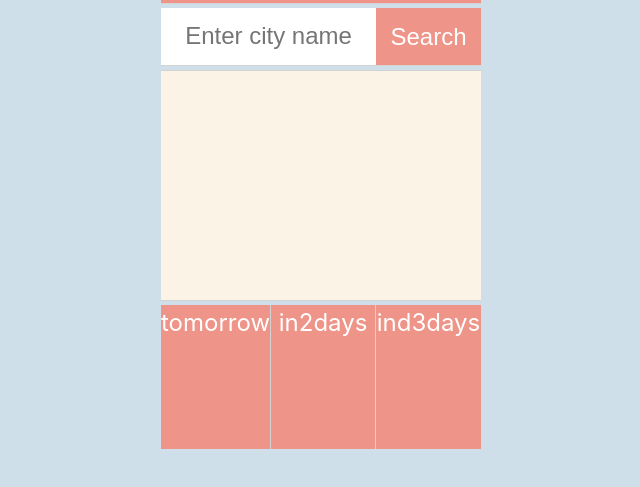
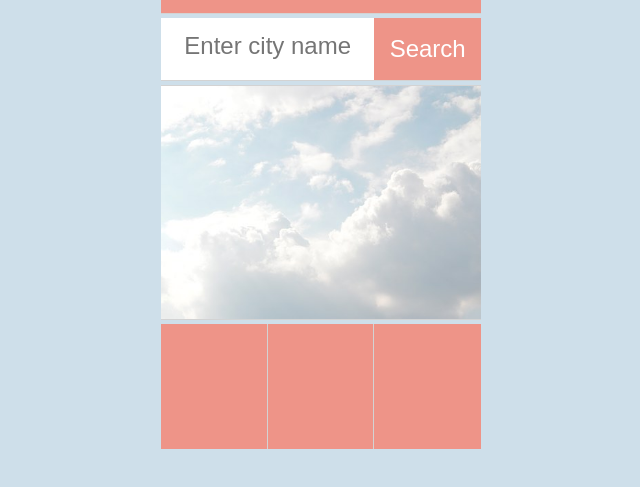
Before and after one commit to mecies/weather-app, a website: page index.html in a window 1280 px wide. Shown: the part 231-718 px from the top of the page, without its empty margins (319-959 px from the left). Drawn offline with nearby package versions, Linux system fonts and the light colour scheme.

Commit message:
weather app

```diff
--- a/style.css
+++ b/css/style.css
@@ -42,7 +42,7 @@ textarea {
     height: 70vh;
     width: 40vh;
     background-color: #cedfea;
-    grid-template-rows: 4fr 2fr 8fr 5fr;
+    grid-template-rows: 4fr 2fr 7.5fr 4fr;
     grid-template-columns: 1fr 1fr 1fr;
     grid-row-gap: .5vh;
 
@@ -122,6 +122,8 @@ textarea {
     font-size: 12vh;
     position: relative;
     bottom : 10%;
+    padding: 0;
+    color: black;
 }
 
 #cityAPI {
@@ -129,11 +131,13 @@ textarea {
     color: rgb(238, 148, 136);
     font-size: 6vh;
     font-weight: 300;
+    padding: 0;
 
 }
 #windspeed{
     font-size: 3vh;
     position: relative;
+    color: grey;
 }
 #timer {
     font-size: 7vh;
@@ -141,18 +145,37 @@ textarea {
 #tomorrow{
     background-color: rgb(238, 148, 136);
     color: white;
+    font-size: 3vh;
+    display: flex;
     text-align: center;
-    font-size: 3vh
+    align-items: center;
+    justify-content: center;
+
+
 }
 #in2days{
     background-color: rgb(238, 148, 136);
     color: white;
+    font-size: 3vh;
+    display: flex;
     text-align: center;
-    font-size: 3vh
+    align-items: center;
+    justify-content: center;
+
 }
 #in3days{
     background-color: rgb(238, 148, 136);
     color: white;
+    font-size: 3vh;
+    display: flex;
     text-align: center;
-    font-size: 3vh
+    align-items: center;
+    justify-content: center;
+
 }
+
+#currentWeather.item {
+ background-image: url("../img/light-1282314__340.jpg");
+ background-size: cover;
+ background-repeat: no-repeat;
+}
--- a/index.html
+++ b/index.html
@@ -3,15 +3,13 @@
 <head>
     <meta charset="utf-8" />
     <meta http-equiv="X-UA-Compatible" content="IE=edge">
-    <title>Weather app</title>
+    <title>Weather in celcius</title>
     <meta name="viewport" content="width=device-width, initial-scale=1">
     <!-- Bootstrap linked -->
     <link rel="stylesheet" href="https://stackpath.bootstrapcdn.com/bootstrap/4.1.3/css/bootstrap.min.css" integrity="sha384-MCw98/SFnGE8fJT3GXwEOngsV7Zt27NXFoaoApmYm81iuXoPkFOJwJ8ERdknLPMO"
     crossorigin="anonymous">
     <!-- style.css linked -->
-    <link rel="stylesheet" type="text/css" media="screen" href="style.css" />
-
-
+    <link rel="stylesheet" type="text/css" media="screen" href="./css/style.css" />
 
 </head>
 
@@ -22,7 +20,7 @@
         </div>
         </form>
             <div class="item">
-                <input type="text" id="city" placeholder="Enter city name">
+                <input type="text" id="city" placeholder="Enter city name" class="fas fa-stroopwafel">
 
             </div>
             <div class="item">
@@ -31,15 +29,16 @@
         </form>
         <div id = "currentWeather" class="item">
 
+
         </div>
         <div id ="tomorrow" class="item">
-            tomorrow
+
         </div>
         <div id="in2days" class="item">
-            in2days
+
         </div>
         <div id="in3days" class="item">
-            ind3days
+
         </div>
 
     </div>
--- a/main.js
+++ b/main.js
@@ -29,8 +29,8 @@ function getCurrentWeather() {
             const nowTimestamp = Math.floor(Date.now() / 1000)
             if ((nowTimestamp >= data.sys.sunrise && nowTimestamp <= data.sys.sunset)
              && (nowTimestamp >= data.sys.sunrise || nowTimestamp < data.sys.sunset)) {
-                document.querySelector('html').style.backgroundColor = '#FFEBCD';
-                document.querySelector('#phone').style.backgroundColor = '#FFEBCD';
+                document.querySelector('html').style.backgroundColor = '#89cff0';
+                document.querySelector('#phone').style.backgroundColor = '#89cff0';
                 //day
             }
             else{
@@ -44,9 +44,7 @@ function getCurrentWeather() {
                 "<br/>" + "<p id=temperature>" + Math.round(data.main.temp) + "°" +
                 "</p>" + "<p id=windspeed>" +
                 "wind speed: " + data.wind.speed + " km/h" + "</p>";
-            console.log(nowTimestamp)
-            console.log(data.sys.sunset)
-            console.log(data.sys.sunrise)
+
         })
         .catch((err) => {
             console.log(err);
@@ -60,8 +58,6 @@ function getWeatherForecast() {
             return response.json();
         })
         .then((data) => {
-
-            console.log(data)
             document.getElementById('tomorrow').innerHTML = `tomorrow: <br/>${Math.round(data.list[5].main.temp)}° `;
             document.getElementById('in2days').innerHTML = `in 2 days: </br/>${Math.round(data.list[13].main.temp)}°`;
             document.getElementById('in3days').innerHTML = `in 3 days: <br/>${Math.round(data.list[21].main.temp)}°`;
```
Also changed, not shown: img/light-1282314__340.jpg (added).
